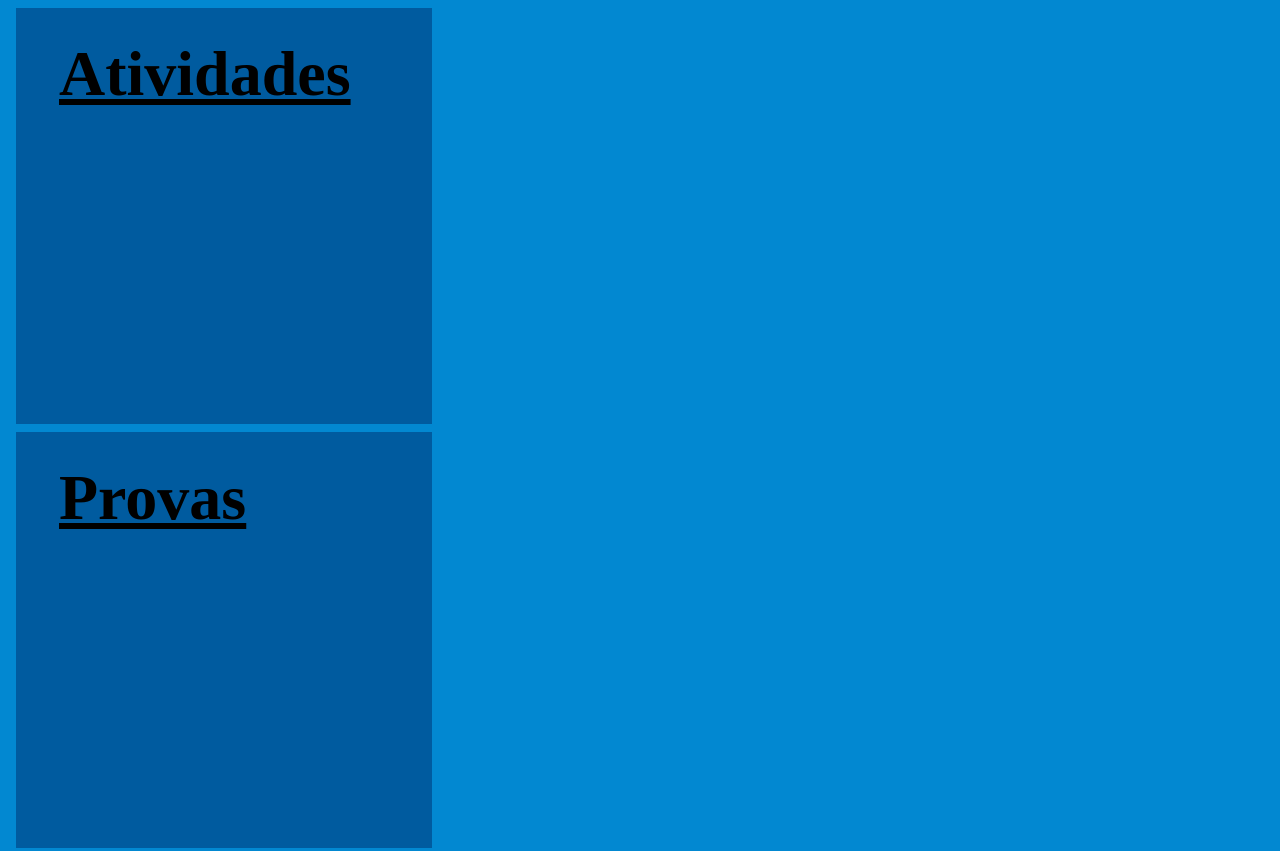
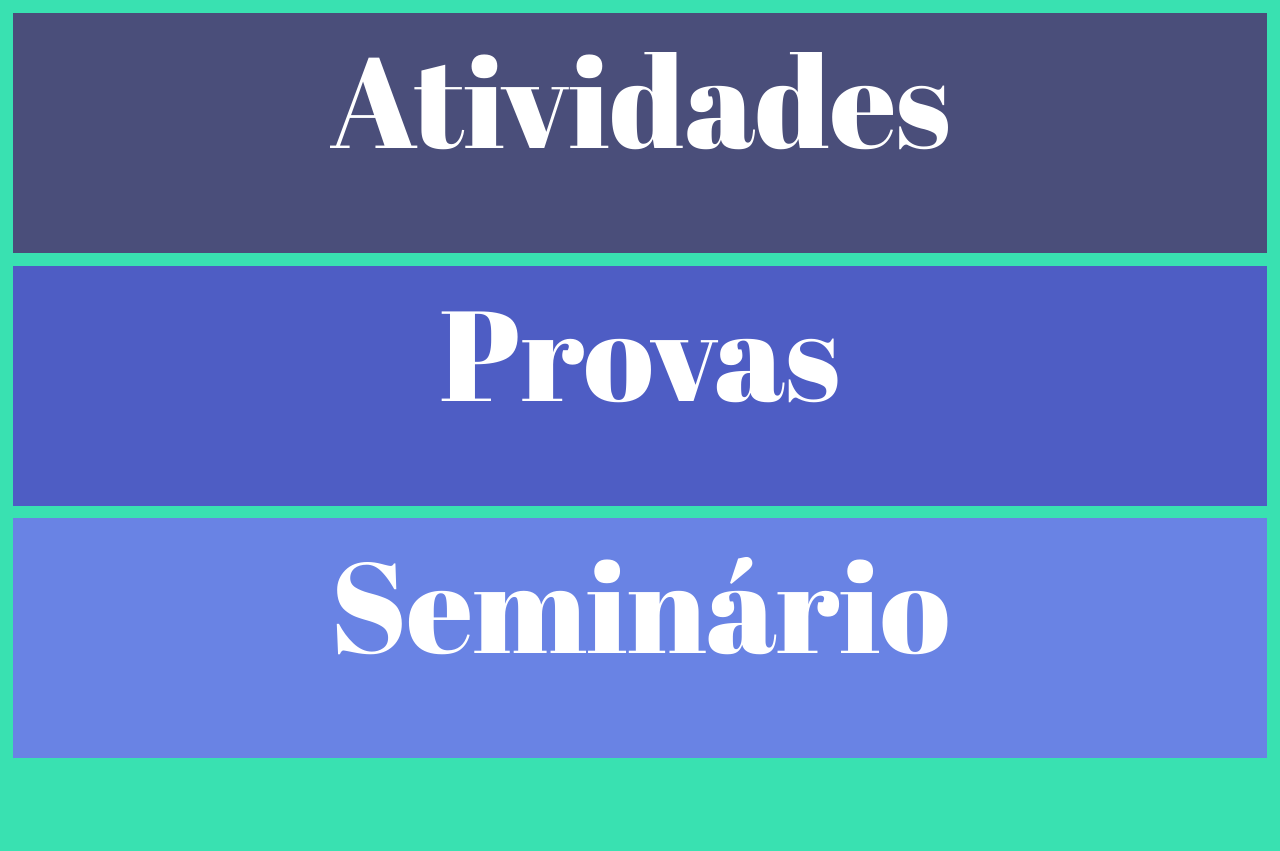
Before and after one commit to erickluan/atividades-lms, a plain HTML site: page index.html in a window 1280 px wide. Shown: the top 851 px of the page. After the commit the page ends 800 px from the top, so only its background shows below. Drawn offline with Linux system fonts and the light colour scheme; a web font is replaced by a local one.

Commit message:
Adição de novo CSS às paginas Index e Atividades

```diff
--- /dev/null
+++ b/atividades/atividades.css
@@ -0,0 +1,3 @@
+h1 h2 h3{
+    font-family: 'Abril Fatface', 'cursive';
+}
--- a/index.html
+++ b/index.html
@@ -6,24 +6,23 @@
     <meta name="viewport" content="width=device-width, initial-scale=1.0">
     <meta http-equiv="X-UA-Compatible" content="ie=edge">
     <meta name="keywords" content="HTML5, CSS3, JavaScript, UFC, Quixadá, Design Digital">
-    <meta http-equiv="refresh" content="200">
     <link rel="stylesheet" href="style.css">
-    <link href="https://fonts.googleapis.com/css?family=Glegoo" rel="stylesheet">
+    <link href="https://fonts.googleapis.com/css?family=Glegoo|Abril+Fatface|Raleway" rel="stylesheet">
     <title>Atividades de LMS</title>
 </head>
 
 <body>
-    <div class="selector">
-        <h1><a target="_self" href="/atividades-lms/atividades/atividades.html">Atividades</a></h1>
+    <div class="atividades">
+        <h1><a class="atividades" target="_self" href="/atividades-lms/atividades/atividades.html">Atividades</a></h1>
     </div>
-    <div class="selector">
+    <div class="provas">
         <h1>
-            <a target="_self" href="/atividades-lms/provas/provas.html">Provas</a>
+            <a class="provas" target="_self" href="/atividades-lms/provas/provas.html">Provas</a>
         </h1>
     </div>
-    <div class="selector">
+    <div class="seminario">
         <h1>
-            <a target="_self" href="/atividades-lms/seminario/seminario.html">Seminário</a>
+            <a class="seminario" target="_self" href="/atividades-lms/seminario/seminario.html">Seminário</a>
         </h1>
     </div>
 </body>
--- a/style.css
+++ b/style.css
@@ -1,86 +1,36 @@
-ul{
-    font-size: 0;
-    position: relative;
-    padding: 0;
-    max-width: 480px;
-    margin: 60px auto;
-    box-shadow: 0 2px 5px  rgba(0,0,0, 0.16%);
-    -webkit-user-select: none;
-    user-select: none;
-}
-li{
-    display: inline-block;
-    width: 360px;
-    height: 60px;
-    background: #202E2E;
-    font-size: 18px;
-    font-family: 'Roboto', sans-serif;
+a{
+    color: white;
+    margin: 1vw 1vw 0 1vw;
+    display: block;
+    font-size: 10vw;
     text-align: center;
-    line-height: 60px;
-    color: #ffffff;
-    position: relative;
-    overflow: hidden;
-    cursor: pointer;
-}
-a{
-    color: #000000;
-    margin: 25px;
-    padding: 10px;
-    font-size: 2em;
-    text-align: right;
+    text-decoration-line: unset;
+    float: left;
 }
 body{
-    background: #0288d1;
+    background: #39E1B1;
+    margin: 0;
+    padding: 0;
+    border: 0;
 }
-.selector{
-    background: #005b9f;
-    position: relative;
-    width: 25em;
-    height: 25em;
-    font-family: 'Glegoo', serif;
-    cursor: auto;
-    display: -webkit-flex;
-    margin: 0.5em;
-    padding: 0.5em;
+h1{
+    font-family: 'Abril Fatface', 'cursive';
+    font-weight: normal;
+    display: inline;
 }
-.slider{
-    display: block;
-    position: absolute;
-    bottom: 0;
-    left: 0;
-    height: 4px;
-    background: #ffff98;
-    -webkit-transition: all 0.5s;
-    transition: all 0.5s;
-}
-.ripple {
-    width: 0;
-    height: 0;
-    border-radius: 50%;
-    background: rgba(255, 255, 255, 0.4);
-    -webkit-transform: scale(0);
-    -ms-transform: scale(0);
-    transform: scale(0);
-    position: absolute;
-    opacity: 1;
-  }
-
-.rippleBtn {
-    -webkit-animation: rippleDrop .5s linear;
-    animation: rippleDrop .5s linear;
+a.atividades{
+    background: #4A4E7A ;
+    width: 98vw;
+    height: 30vh;
 }
 
-@-webkit-keyframes rippleDrop {
-    100% {
-        -webkit-transform: scale(2);
-        transform: scale(2);
-        opacity: 0;
-    }
+a.provas{
+    background-color: #4E5DC4 ;
+    width: 98vw;
+    height: 30vh;
 }
-@keyframes rippleDrop {
-    100% {
-        -webkit-transform: scale(2);
-        transform: scale(2);
-        opacity: 0;
-    }
+a.seminario{
+    background-color: #6983E4;
+    width: 98vw;
+    height: 30vh;
 }
```
Also changed, not shown: atividades/atividades.html (+4 -1 lines).
